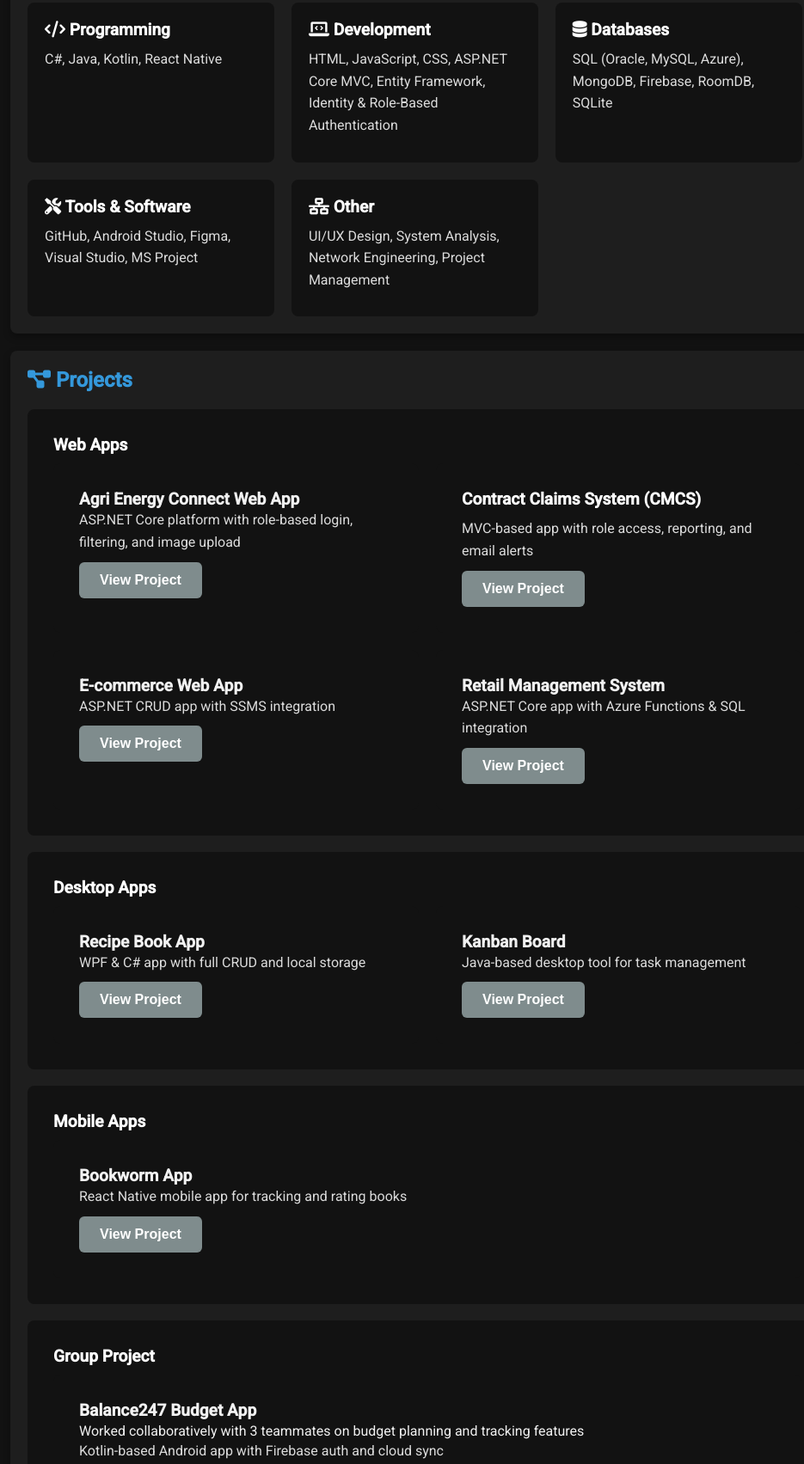
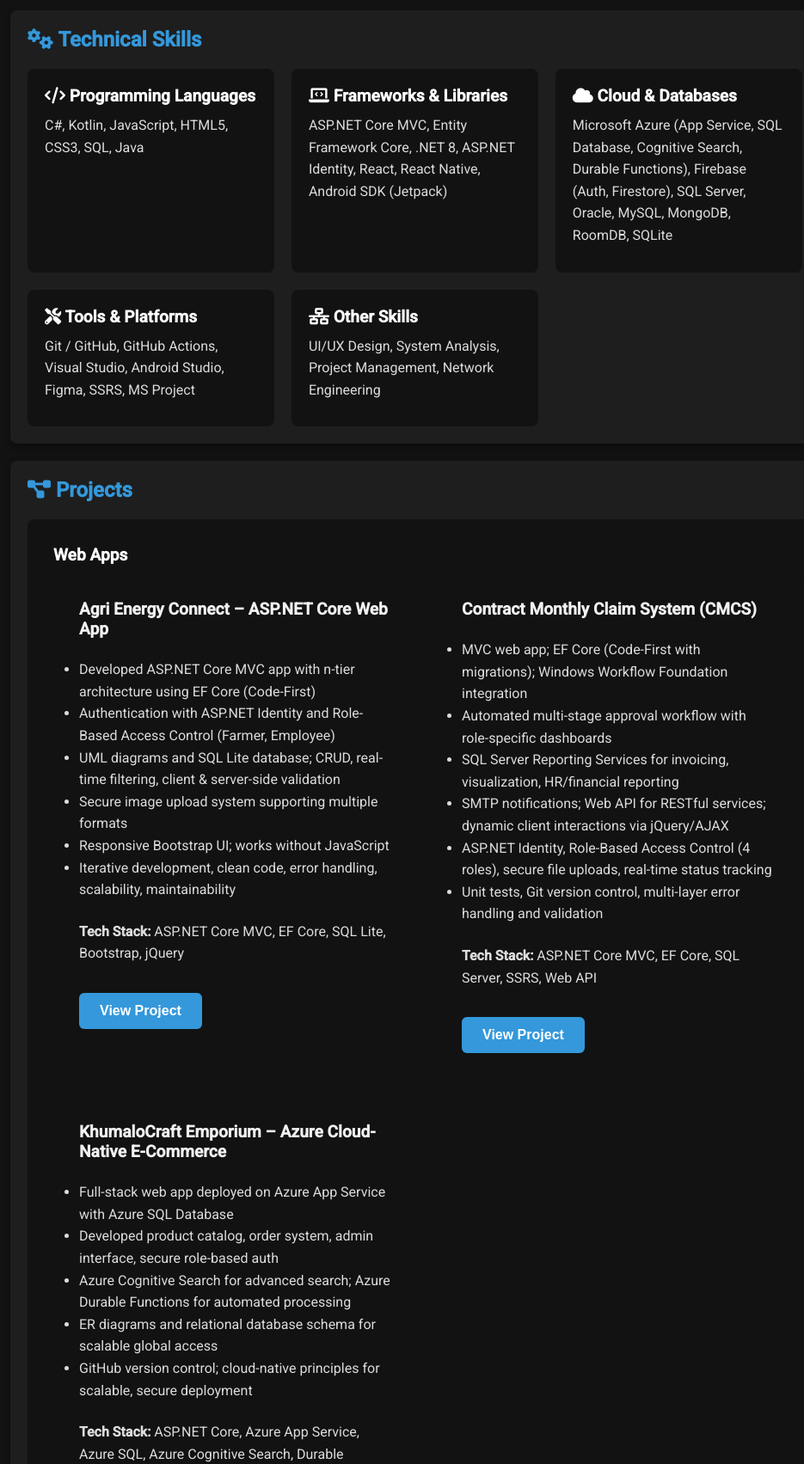
Before and after one commit to SandeepHarii/Sandeep-Hari-CV, a plain HTML site: page index.html in a window 1280 px wide. Shown: the part 900-2603 px from the top of the page at 86% size, without its empty margins (278-1213 px from the left). Drawn offline with Linux system fonts and the light colour scheme.

Commit message:
Updated CV website

```diff
--- a/index.html
+++ b/index.html
@@ -17,13 +17,12 @@
 </head>
 
 <body>
-
   <div class="burger-menu">&#9776;</div>
 
   <aside class="sidebar">
     <button class="close-btn">&times;</button>
     <h1>Sandeep Hari</h1>
-      <p>Computer Science Student | Software Developer</p>
+    <p>Graduating 2026 | Available for Graduate & Junior Roles</p>
 
     <nav aria-label="Main Navigation">
       <ul>
@@ -52,7 +51,7 @@
           <p><a href="tel:+27813413986">081 341 3986</a></p>
         </div>
         <div class="card">
-            <h3><i class="fas fa-linkedin"></i> LinkedIn</h3>
+          <h3><i class="fab fa-linkedin"></i> LinkedIn</h3>
           <p><a href="https://www.linkedin.com/in/sandeep-hari-842b20292/" target="_blank">linkedin.com/in/sandeep-hari</a></p>
         </div>
         <div class="card">
@@ -69,7 +68,13 @@
     <!-- Career Section -->
     <section id="career" class="card-section">
       <h2><i class="fas fa-briefcase"></i> Career Objective</h2>
-        <p>I'm a driven Computer Science student who loves building things that solve real problems. I’m looking for opportunities where I can grow my skills, work on meaningful projects, and bring value through clean code, creative thinking, and solid teamwork. My goal is to keep learning, stay hands-on, and make an impact in the tech space.</p>
+      <p>Graduate in BCIS Application Development (Graduation Pending 2026). Aspiring software developer with hands-on experience in building scalable web applications.</p>
+<ul>
+  <li>Skilled in ASP.NET Core, Azure, and SQL</li>
+  <li>Experienced in designing, developing, and deploying solutions for real-world business requirements</li>
+  <li>Passionate about learning new technologies and problem-solving</li>
+  <li>Seeking a junior or graduate developer role to grow professionally</li>
+</ul>
     </section>
 
     <!-- Education Section -->
@@ -78,10 +83,10 @@
       <div class="card-container">
         <div class="card">
           <h3>Bachelor of Computer and Information Sciences</h3>
-            <p>IIE Varsity College, Sandton (2023 – 2026)</p>
+          <p>IIE Varsity College, Sandton (2023 – 2025)</p>
         </div>
         <div class="card">
-            <h3>Higher Certificate in Mobile Applications</h3>
+          <h3>Higher Certificate in Mobile & Web Development</h3>
           <p>IIE Varsity College, Sandton (2022)</p>
         </div>
         <div class="card">
@@ -96,24 +101,24 @@
       <h2><i class="fas fa-cogs"></i> Technical Skills</h2>
       <div class="card-container">
         <div class="card">
-            <h3><i class="fas fa-code"></i> Programming</h3>
-            <p>C#, Java, Kotlin, React Native</p>
+          <h3><i class="fas fa-code"></i> Programming Languages</h3>
+          <p>C#, Kotlin, JavaScript, HTML5, CSS3, SQL, Java</p>
         </div>
         <div class="card">
-            <h3><i class="fas fa-laptop-code"></i> Development</h3>
-          <p>HTML, JavaScript, CSS, ASP.NET Core MVC, Entity Framework, Identity & Role-Based Authentication</p>
+          <h3><i class="fas fa-laptop-code"></i> Frameworks & Libraries</h3>
+          <p>ASP.NET Core MVC, Entity Framework Core, .NET 8, ASP.NET Identity, React, React Native, Android SDK (Jetpack)</p>
         </div>
         <div class="card">
-            <h3><i class="fas fa-database"></i> Databases</h3>
-            <p>SQL (Oracle, MySQL, Azure), MongoDB, Firebase, RoomDB, SQLite</p>
+          <h3><i class="fas fa-cloud"></i> Cloud & Databases</h3>
+          <p>Microsoft Azure (App Service, SQL Database, Cognitive Search, Durable Functions), Firebase (Auth, Firestore), SQL Server, Oracle, MySQL, MongoDB, RoomDB, SQLite</p>
         </div>
         <div class="card">
-            <h3><i class="fas fa-tools"></i> Tools & Software</h3>
-            <p>GitHub, Android Studio, Figma, Visual Studio, MS Project</p>
+          <h3><i class="fas fa-tools"></i> Tools & Platforms</h3>
+          <p>Git / GitHub, GitHub Actions, Visual Studio, Android Studio, Figma, SSRS, MS Project</p>
         </div>
         <div class="card">
-            <h3><i class="fas fa-network-wired"></i> Other</h3>
-            <p>UI/UX Design, System Analysis, Network Engineering, Project Management</p>
+          <h3><i class="fas fa-network-wired"></i> Other Skills</h3>
+          <p>UI/UX Design, System Analysis, Project Management, Network Engineering</p>
         </div>
       </div>
     </section>
@@ -126,94 +131,111 @@
       <div class="card">
         <h3>Web Apps</h3>
         <div class="card-container">
+
           <div class="card">
-        <h4>Agri Energy Connect Web App</h4>
-        <p>ASP.NET Core platform with role-based login, filtering, and image upload</p>
-        <button disabled class="button" onclick="window.open('https://placeholder.com', '_blank')">View Project</button>
+            <h4>Agri Energy Connect – ASP.NET Core Web App</h4>
+            <br>
+            <ul>
+              <li>Developed ASP.NET Core MVC app with n-tier architecture using EF Core (Code-First)</li>
+              <li>Authentication with ASP.NET Identity and Role-Based Access Control (Farmer, Employee)</li>
+              <li>UML diagrams and SQL Lite database; CRUD, real-time filtering, client & server-side validation</li>
+              <li>Secure image upload system supporting multiple formats</li>
+              <li>Responsive Bootstrap UI; works without JavaScript</li>
+              <li>Iterative development, clean code, error handling, scalability, maintainability</li>
+            </ul>
+            <br>
+            <p><strong>Tech Stack:</strong> ASP.NET Core MVC, EF Core, SQL Lite, Bootstrap, jQuery</p>
+            <br>
+            <button class="button" onclick="window.open('https://github.com/SandeepHarii/Agri-Energy-Connect', '_blank')">View Project</button>
           </div>
 
           <div class="card">
-        <h3>Contract Claims System (CMCS)</h3>
-        <p>MVC-based app with role access, reporting, and email alerts</p>
-        <button disabled class="button" onclick="window.open('https://placeholder.com', '_blank')">View Project</button>
+            <h4>Contract Monthly Claim System (CMCS)</h4>
+            <br>
+            <ul>
+              <li>MVC web app; EF Core (Code-First with migrations); Windows Workflow Foundation integration</li>
+              <li>Automated multi-stage approval workflow with role-specific dashboards</li>
+              <li>SQL Server Reporting Services for invoicing, visualization, HR/financial reporting</li>
+              <li>SMTP notifications; Web API for RESTful services; dynamic client interactions via jQuery/AJAX</li>
+              <li>ASP.NET Identity, Role-Based Access Control (4 roles), secure file uploads, real-time status tracking</li>
+              <li>Unit tests, Git version control, multi-layer error handling and validation</li>
+            </ul>
+            <br>
+            <p><strong>Tech Stack:</strong> ASP.NET Core MVC, EF Core, SQL Server, SSRS, Web API</p>
+            <br>
+            <button class="button" onclick="window.open('https://github.com/SandeepHarii/Contract-Monthly-Claim-System', '_blank')">View Project</button>
           </div>
 
           <div class="card">
-        <h4>E-commerce Web App</h4>
-        <p>ASP.NET CRUD app with SSMS integration</p>
-        <button disabled class="button" onclick="window.open('https://placeholder.com', '_blank')">View Project</button>
+            <h4>KhumaloCraft Emporium – Azure Cloud-Native E-Commerce</h4>
+            <br>
+            <ul>
+              <li>Full-stack web app deployed on Azure App Service with Azure SQL Database</li>
+              <li>Developed product catalog, order system, admin interface, secure role-based auth</li>
+              <li>Azure Cognitive Search for advanced search; Azure Durable Functions for automated processing</li>
+              <li>ER diagrams and relational database schema for scalable global access</li>
+              <li>GitHub version control; cloud-native principles for scalable, secure deployment</li>
+            </ul>
+            <br>
+            <p><strong>Tech Stack:</strong> ASP.NET Core, Azure App Service, Azure SQL, Azure Cognitive Search, Durable Functions</p>
+            <br>
+            <button class="button" onclick="window.open('https://github.com/SandeepHarii/KhumaloCraft-Emporium', '_blank')">View Project</button>
           </div>
 
-      <div class="card">
-        <h4>Retail Management System</h4>
-        <p>ASP.NET Core app with Azure Functions & SQL integration</p>
-        <button disabled class="button" onclick="window.open('https://placeholder.com', '_blank')">View Project</button>
-      </div>
         </div>
       </div>
 
-  <br>
-
-  <!-- Desktop Apps -->
+      <!-- Desktop Apps (Commented for future use) -->
+       <!--
       <div class="card">
         <h3>Desktop Apps</h3>
         <div class="card-container">
           <div class="card">
             <h4>Recipe Book App</h4>
-        <p>WPF & C# app with full CRUD and local storage</p>
-        <button disabled class="button" onclick="window.open('https://placeholder.com', '_blank')">View Project</button>
+            <p>WPF & C# application with full CRUD functionality and local storage for managing recipes.</p>
+            <button disabled class="button">View Project</button>
           </div>
           <div class="card">
             <h4>Kanban Board</h4>
-        <p>Java-based desktop tool for task management</p>
-        <button disabled class="button" onclick="window.open('https://placeholder.com', '_blank')">View Project</button>
+            <p>Java-based desktop tool for task management with drag-and-drop functionality and project organization.</p>
+            <button disabled class="button">View Project</button>
           </div>
         </div>
       </div>
-
-  <br>
-
-  <!-- Mobile Apps -->
+-->
+      <!-- Mobile Apps (Commented for future use / GitHub not available) -->
+      <!--
       <div class="card">
         <h3>Mobile Apps</h3>
         <div class="card-container">
           <div class="card">
             <h4>Bookworm App</h4>
-        <p>React Native mobile app for tracking and rating books</p>
-        <button disabled class="button" onclick="window.open('https://placeholder.com', '_blank')">View Project</button>
+            <p>React Native app for tracking, rating, and reviewing books with cloud sync.</p>
+            <button disabled class="button">View Project</button>
           </div>
-      <!--<div class="card">
-        <h4>Balance247 Budget App</h4>
-        <p>Kotlin-based Android app with Firebase auth and cloud sync</p>
-        <button disabled class="button" onclick="window.open('https://placeholder.com', '_blank')">View Project</button>
-      </div>-->
-    </div>
-  </div>
-
-  <br>
-
-  <div class="card">
-    <h3>Group Project</h3>
-    <div class="card-container">
           <div class="card">
             <h4>Balance247 Budget App</h4>
-        <small>Worked collaboratively with 3 teammates on budget planning and tracking features</small>
-        <p>Kotlin-based Android app with Firebase auth and cloud sync</p>
-        <button disabled class="button" onclick="window.open('https://placeholder.com', '_blank')">View Project</button>
+            <p>Kotlin Android app for managing personal budgets with Firebase authentication and cloud data sync.</p>
+            <button disabled class="button">View Project</button>
           </div>
         </div>
       </div>
+      -->
 
     </section>
-
 
     <!-- Experience Section -->
     <section id="experience" class="card-section">
       <h2><i class="fas fa-briefcase"></i> Experience</h2>
       <div class="card">
-          <h3>Tutor | Varsity College, Sandton | 2022 – Present</h3>
+  <h3>Tutor | Varsity College, Sandton | 2022 – 2025</h3>
   <ul>
     <li>Assisted students with coding concepts and project development</li>
+    <li>Provided guidance on ASP.NET, C#, Java, and database design</li>
+    <!--<li>Helped students debug code and understand software architecture</li> -->
+    <!--<li>Created mini-assignments and practice exercises to reinforce learning</li>-->
+    <li>Explained complex technical topics in simple, practical terms</li>
+    <!--<li>Monitored student progress and provided constructive feedback</li>-->
   </ul>
 </div>
     </section>
@@ -221,62 +243,14 @@
     <!-- References Section -->
     <section id="references" class="card-section">
       <h2><i class="fas fa-user-tie"></i> References</h2>
-        <div class="card-container">
-
       <div class="card" style="display: flex; justify-content: center; align-items: center; text-align: center; height: 100%;">
         <div class="card-header">
           <p>Available Upon Request</p>
         </div>
       </div>
-
-          <!--<div class="card">
-
-            <div class="card-header">
-              <h3><i class="fas fa-user"></i> Junior Manganyi</h3>
-            </div>
-            <div class="info">
-              <div class="info-item">
-                <i class="fa-solid fa-briefcase"></i>
-                <span class="label">Position:</span>
-                <span class="value">CS Lecturer</span>
-              </div>
-              <div class="info-item">
-                <i class="fas fa-university"></i>
-                <span class="label">Institution:</span>
-                <span class="value">Varsity College</span>
-              </div>
-              <div class="email-container">
-                <a href="mailto:jmanganyi@varsitycollege.co.za" class="email-button">Email</a>
-              </div>
-            </div>
-
-          </div>
-
-          <div class="card">
-            <div class="card-header">
-              <h3><i class="fas fa-user"></i> Farshida Wania</h3>
-            </div>
-            <div class="info">
-              <div class="info-item">
-                <i class="fa-solid fa-briefcase"></i>
-                <span class="label">Position:</span>
-                <span class="value">CS Lecturer</span>
-              </div>
-              <div class="info-item">
-                <i class="fas fa-building"></i>
-                <span class="label">Institution:</span>
-                <span class="value">Varsity College</span>
-              </div>
-              <div class="email-container">
-                <a href="mailto:fwania@varsitycollege.co.za" class="email-button">Email</a>
-              </div>
-            </div>
-          </div>
-        </div> -->
     </section>
   </main>
 
   <script src="js/scripts.js"></script>
-
 </body>
 </html>
```
Also changed, not shown: 3 other files. Lines whose indentation alone changed are shown as unchanged.
